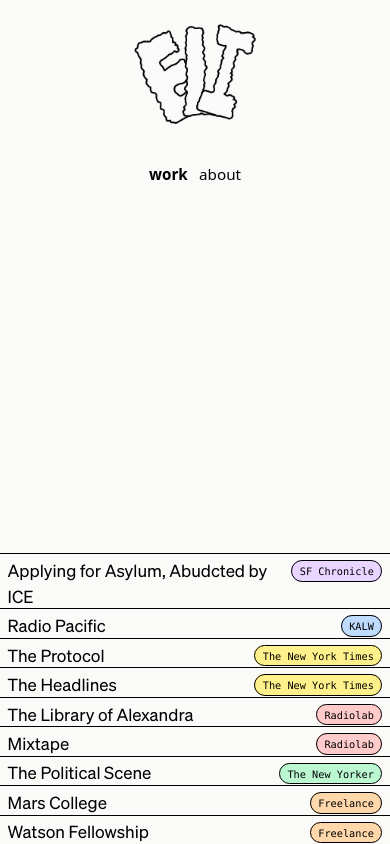
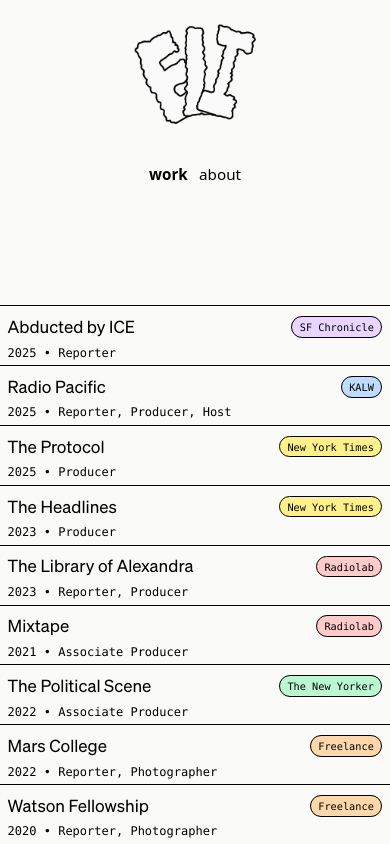
Before and after one commit to elibenton/portfolio, a SvelteKit app: page / in a window 390 px wide. Built offline with nearby package versions, Linux system fonts and the light colour scheme.

Commit message:
Update mobile layout padding

```diff
--- a/src/app.css
+++ b/src/app.css
@@ -47,7 +47,7 @@
 	}
 
 	.home-card {
-		@apply relative -mx-4 -mb-11 flex cursor-pointer justify-between border-t border-black bg-stone-50 px-2 pb-5 pt-1 transition-transform duration-500 ease-out hover:-translate-y-6 focus-visible:z-10 focus-visible:outline focus-visible:outline-2 focus-visible:outline-offset-2 focus-visible:outline-black sm:hover:-translate-y-8;
+		@apply relative -mx-4 mb-0 flex cursor-pointer justify-between border-t border-black bg-stone-50 p-2 transition-transform duration-500 ease-out focus-visible:z-10 focus-visible:outline focus-visible:outline-2 focus-visible:outline-offset-2 focus-visible:outline-black sm:-mb-11 sm:px-2 sm:pb-5 sm:hover:-translate-y-8;
 	}
 
 	.layered-image {
--- a/src/components/workComponent.svelte
+++ b/src/components/workComponent.svelte
@@ -1,12 +1,16 @@
 <script>
+	import { browser } from '$app/environment';
+	import { onMount } from 'svelte';
+
 	// import { fade } from 'svelte/transition';
 
 	export let stories, hoveredTab;
 
 	let filteredStores = stories.filter((stories) => stories.publish);
+	let enablePreviewInteractions = false;
 
 	const colors = {
-		'The New York Times': 'bg-yellow-200',
+		'New York Times': 'bg-yellow-200',
 		Radiolab: 'bg-red-200',
 		'The New Yorker': 'bg-green-200',
 		Freelance: 'bg-orange-200',
@@ -14,6 +18,30 @@
 		NPR: 'bg-purple-200',
 		KALW: 'bg-blue-200'
 	};
+
+	const updatePreviewMode = () => {
+		if (!browser) return;
+		enablePreviewInteractions = window.matchMedia(
+			'(hover: hover) and (pointer: fine)'
+		).matches;
+		if (!enablePreviewInteractions) hoveredTab = 'home';
+	};
+
+	const showPreview = (title) => {
+		if (!enablePreviewInteractions) return;
+		hoveredTab = title;
+	};
+
+	const clearPreview = () => {
+		if (!enablePreviewInteractions) return;
+		hoveredTab = 'home';
+	};
+
+	onMount(() => {
+		updatePreviewMode();
+		window.addEventListener('resize', updatePreviewMode);
+		return () => window.removeEventListener('resize', updatePreviewMode);
+	});
 </script>
 
 <div class="sm:translate-y-4">
@@ -21,10 +49,10 @@
 		<a
 			href={slug}
 			class="home-card group"
-			on:mouseenter={() => (hoveredTab = title)}
-			on:mouseleave={() => (hoveredTab = 'home')}
-			on:focus={() => (hoveredTab = title)}
-			on:blur={() => (hoveredTab = 'home')}
+			on:mouseenter={() => showPreview(title)}
+			on:mouseleave={clearPreview}
+			on:focus={() => showPreview(title)}
+			on:blur={clearPreview}
 		>
 			<div>
 				<h2
@@ -32,7 +60,7 @@
 				>
 					{title}
 				</h2>
-				<span class="block translate-y-1 px-1 pb-1 font-mono text-[0.79rem]">
+				<span class="block translate-y-1 font-mono text-[0.79rem]">
 					{year} &bull; {roles instanceof Array ? roles.join(', ') : roles}
 				</span>
 			</div>
--- a/src/lib/stories.json
+++ b/src/lib/stories.json
@@ -2,7 +2,7 @@
 	{
 		"publish": true,
 		"slug": "san-francisco-chronicle",
-		"title": "Applying for Asylum, Abudcted by ICE",
+		"title": "Abducted by ICE",
 		"org": "SF Chronicle",
 		"year": "2025",
 		"roles": "Reporter",
@@ -48,7 +48,7 @@
 		"publish": true,
 		"slug": "the-protocol",
 		"title": "The Protocol",
-		"org": "The New York Times",
+		"org": "New York Times",
 		"year": "2025",
 		"roles": ["Producer"],
 		"description": [
@@ -100,14 +100,10 @@
 		"publish": true,
 		"slug": "the-headlines",
 		"title": "The Headlines",
-		"org": "The New York Times",
+		"org": "New York Times",
 		"year": "2023",
 		"roles": "Producer",
-		"description": [
-			"Produced The New York Times's new daily news podcast, The Headlines",
-			"Pitched, booked, interviewed, edited, scored, and mixed a one of three segments ever day",
-			"Planned coverage with Times correspondents and editors from around the world"
-		],
+		"description": [],
 		"works": [
 			{
 				"title": "McCarthy is Ousted",
@@ -136,11 +132,7 @@
 		"org": "Radiolab",
 		"year": "2023",
 		"roles": ["Reporter", "Producer"],
-		"description": [
-			"Produced The New York Times's new daily news podcast, The Headlines",
-			"Pitched, booked, interviewed, edited, scored, and mixed a one of three segments ever day",
-			"Planned coverage with Times correspondents and editors from around the world"
-		]
+		"description": []
 	},
 	{
 		"publish": true,
@@ -193,11 +185,7 @@
 		"org": "The New Yorker",
 		"year": "2022",
 		"roles": "Associate Producer",
-		"description": [
-			"Produced The New York Times's new daily news podcast, The Headlines",
-			"Pitched, booked, interviewed, edited, scored, and mixed a one of three segments ever day",
-			"Planned coverage with Times correspondents and editors from around the world"
-		]
+		"description": []
 	},
 	{
 		"publish": true,
@@ -206,11 +194,7 @@
 		"org": "Freelance",
 		"year": "2022",
 		"roles": ["Reporter", "Photographer"],
-		"description": [
-			"Produced The New York Times's new daily news podcast, The Headlines",
-			"Pitched, booked, interviewed, edited, scored, and mixed a one of three segments ever day",
-			"Planned coverage with Times correspondents and editors from around the world"
-		]
+		"description": []
 	},
 	{
 		"publish": true,
@@ -219,11 +203,7 @@
 		"org": "Freelance",
 		"year": "2020",
 		"roles": ["Reporter", "Photographer"],
-		"description": [
-			"Produced The New York Times's new daily news podcast, The Headlines",
-			"Pitched, booked, interviewed, edited, scored, and mixed a one of three segments ever day",
-			"Planned coverage with Times correspondents and editors from around the world"
-		]
+		"description": []
 	},
 	{
 		"publish": false,
@@ -232,11 +212,7 @@
 		"org": "The Hive",
 		"year": "2018",
 		"roles": "Host",
-		"description": [
-			"Produced The New York Times's new daily news podcast, The Headlines",
-			"Pitched, booked, interviewed, edited, scored, and mixed a one of three segments ever day",
-			"Planned coverage with Times correspondents and editors from around the world"
-		]
+		"description": []
 	},
 	{
 		"publish": false,
```
